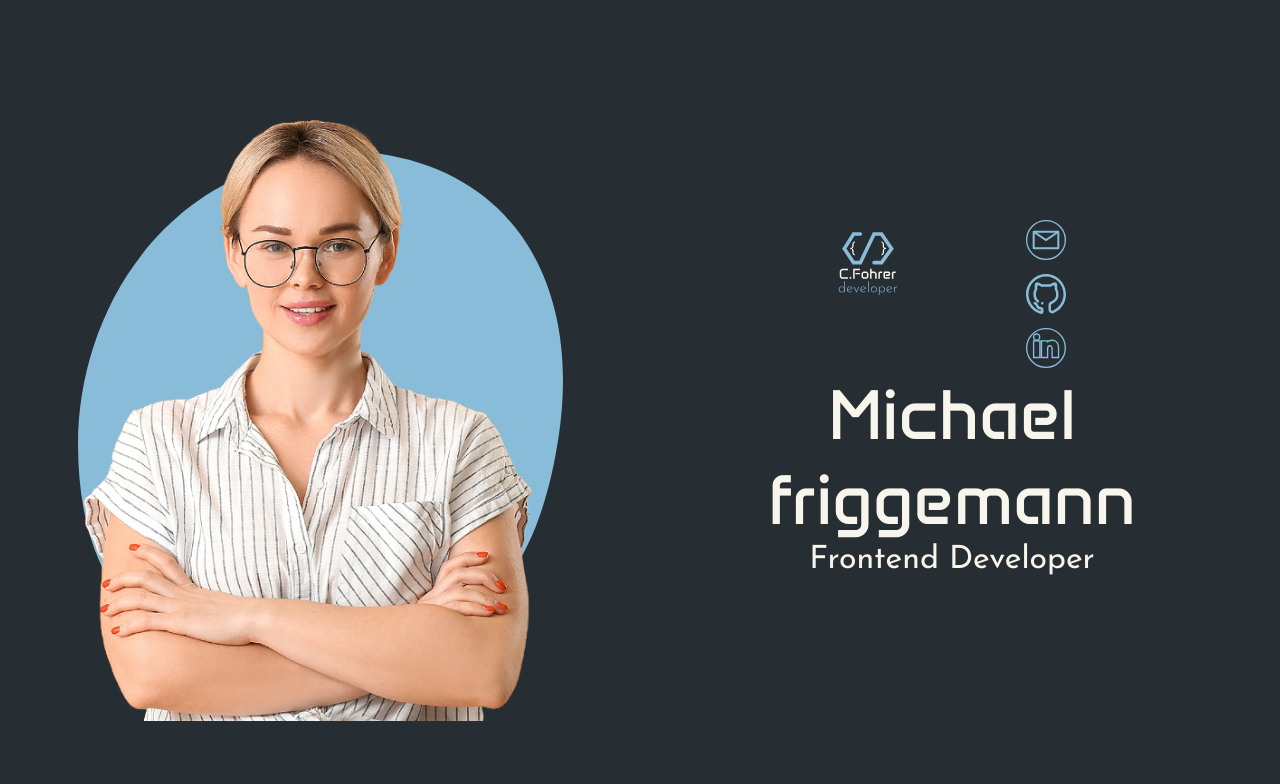
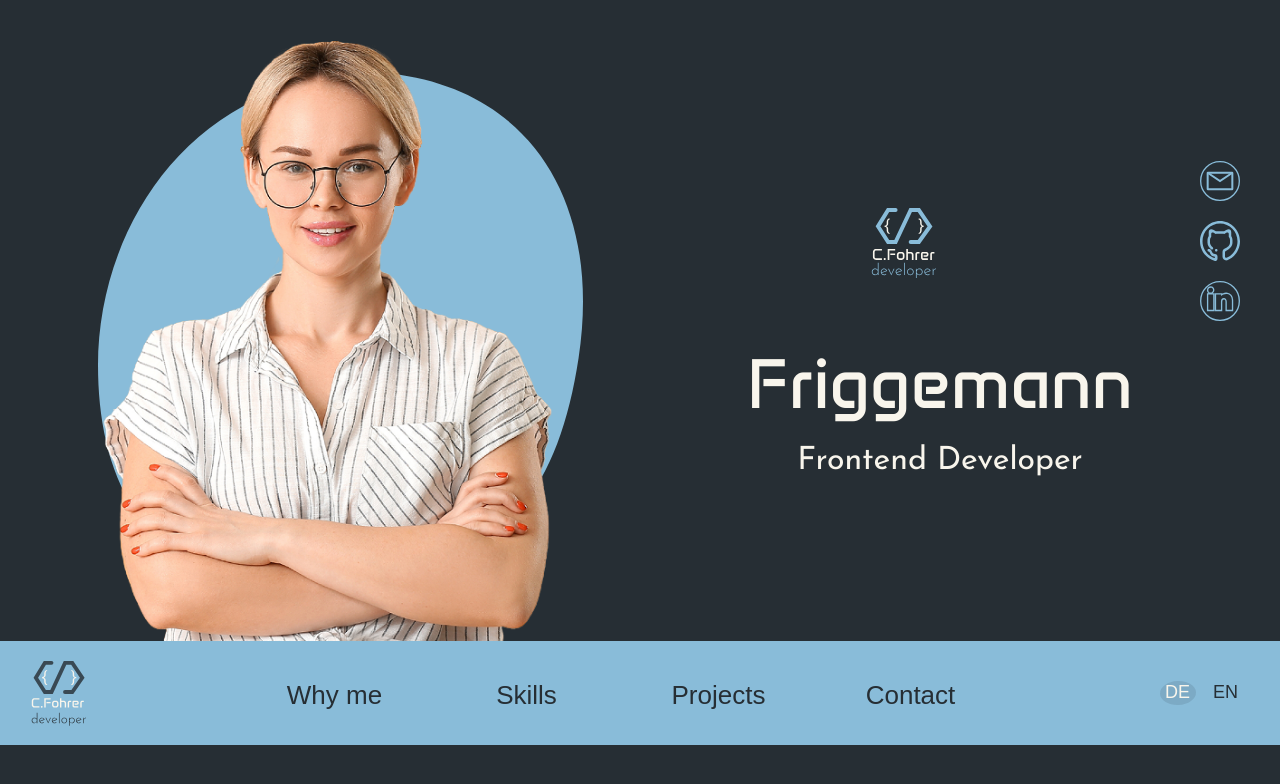
Before and after one commit to FriggemannMichael/portfolio, an Angular app: page / in a window 1280 px wide. Shown: the top 784 px of the page. Built offline with nearby package versions, Linux system fonts and the light colour scheme.

Commit message:
add: new section

```diff
--- a/src/app/sections/hero/hero.html
+++ b/src/app/sections/hero/hero.html
@@ -11,8 +11,10 @@
     </div>
 
     <div class="hero-right">
-      <div class="logoIcon">
-        <img class="logo" src="/img/1_logo.svg" alt="" />
+      <div class="logo-section">
+        <div class="logo-container">
+          <img class="logo" src="/img/1_logo.svg" alt="Michael Friggemann Logo" />
+        </div>
         <div class="social-icons">
           <app-social-icon icon="email" alt="Email kontaktieren" href="mailto:deine@email.com" />
 
@@ -29,9 +31,10 @@
           />
         </div>
       </div>
-      <h1>Michael friggemann</h1>
+
+      <h1>Friggemann</h1>
       <p class="subtitle">Frontend Developer</p>
     </div>
   </div>
-  <app-navigtaion></app-navigtaion>
+  <div class="nav"><app-navigtaion></app-navigtaion></div>
 </section>
--- a/src/app/sections/hero/hero.scss
+++ b/src/app/sections/hero/hero.scss
@@ -1,78 +1,60 @@
-.hero {
-  position: relative;
-  background: var(--bg-color);
-  height: 100vh;
-  overflow: hidden;
-}
-
-.burger-menu {
-  position: absolute;
-  top: 2rem;
-  right: 2rem;
-  z-index: 1000;
-  display: flex;
-  flex-direction: column;
-  gap: 0.375rem;
-  width: 2rem;
-  height: 2rem;
-  padding: 0;
-  background: transparent;
-  border: none;
-  cursor: pointer;
-
-  span {
-    display: block;
-    width: 100%;
-    height: 0.25rem;
-    background: var(--secondary-col);
-    border-radius: 0.125rem;
-    transition: all 0.3s ease;
-  }
-
-  &:hover span {
-    background: var(--primary-col);
-  }
-}
-
 .hero-grid {
   display: grid;
   grid-template-columns: 1fr 1fr;
   grid-template-rows: 1fr;
-  height: 100%;
-  width: 100%;
+  padding: 0 40px;
+  max-width: 1920px;
 }
 
-.hero-left {
+.logoIcon {
   display: flex;
+  justify-content: space-between;
   align-items: center;
+  flex-direction: row;
+}
+
+.logoCenter {
   justify-content: center;
 }
 
 .hero-right {
   display: flex;
+  flex-direction: column;
+  align-items: center;
+  justify-content: center;
+  gap: 1rem;
+}
+
+.logo-section {
+  display: flex;
+  justify-content: space-between;
+  align-items: center;
+  gap: 2rem;
+  width: 100%;
+}
+
+.logo-container {
+  display: flex;
   justify-content: center;
   align-items: center;
-  flex-direction: column;
-  padding-right: 1rem;
-}
-
-.d_none {
-  display: none;
+  flex: 1;
 }
 
 .logo {
-  width: 80%;
-  padding-bottom: 4rem;
-  padding-right: 8rem;
+  /* Passe die Größe nach Bedarf an */
+  max-width: 200px;
+  height: auto;
 }
 
-.logoIcon {
+.social-icons {
   display: flex;
   justify-content: center;
+  align-items: center;
+  gap: 1rem;
+  flex-direction: column; /* oder column, je nach gewünschtem Layout */
 }
-.social-icons {
-  display: flex;
-  flex-direction: column;
-  justify-content: flex-end;
-  gap: 10px;
+
+.nav {
+  grid-row: 1/1;
+  width: 100vw;
 }
--- a/src/app/sections/navigtaion/navigtaion.html
+++ b/src/app/sections/navigtaion/navigtaion.html
@@ -4,7 +4,7 @@
   </div>
 
   <div class="menu-system">
-    <a href="#about" class="menu-button">About me</a>
+    <a href="#about" class="menu-button">Why me</a>
     <a href="#skills" class="menu-button">Skills</a>
     <a href="#projects" class="menu-button">Projects</a>
     <a href="#contact" class="menu-button">Contact</a>
--- a/src/app/sections/navigtaion/navigtaion.scss
+++ b/src/app/sections/navigtaion/navigtaion.scss
@@ -15,11 +15,11 @@
   padding: 16px 109px;
   gap: 196px;
 
-  width: 1440px;
+  width: 100%;
   height: 104px;
   margin: 0 auto;
 
-  background: #89BCD9;
+  background: #89bcd9;
 }
 
 .logo-section {
@@ -65,7 +65,7 @@
   line-height: 120%;
   text-align: center;
   text-decoration: none;
-  color: #262E34;
+  color: #262e34;
 
   transition: opacity 0.3s ease;
 
@@ -96,7 +96,7 @@
   font-weight: 400;
   font-size: 18px;
   line-height: 120%;
-  color: #262E34;
+  color: #262e34;
 
   background: transparent;
   border: none;
@@ -106,7 +106,7 @@
   transition: color 0.3s ease;
 
   &.active {
-    color: #F8F5EC;
+    color: #f8f5ec;
 
     &::before {
       content: '';
--- /dev/null
+++ b/src/app/sections/whyme/whyme.html
@@ -0,0 +1,5 @@
+<section>
+  <div class="subtitle">
+    <h2>Why me</h2>
+  </div>
+</section>
```
Also changed, not shown: src/app/sections/whyme/whyme.ts (added, +11 -0 lines), src/app/sections/whyme/whyme.scss (added), 1 other file (tests, documents, lock files or other folders).
